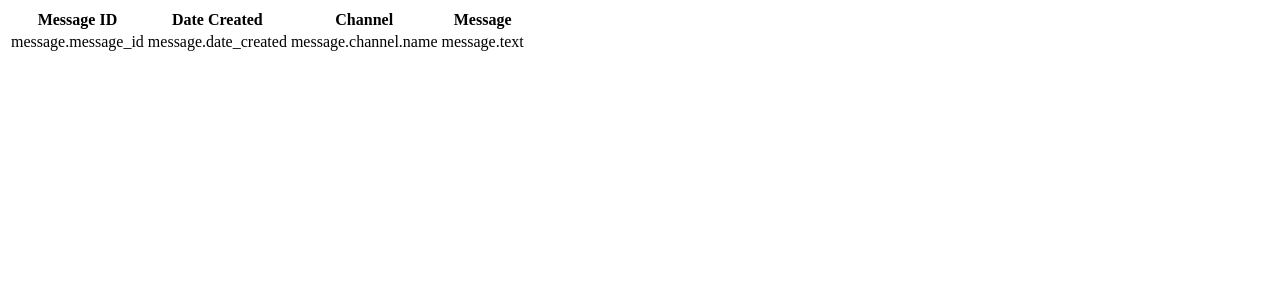
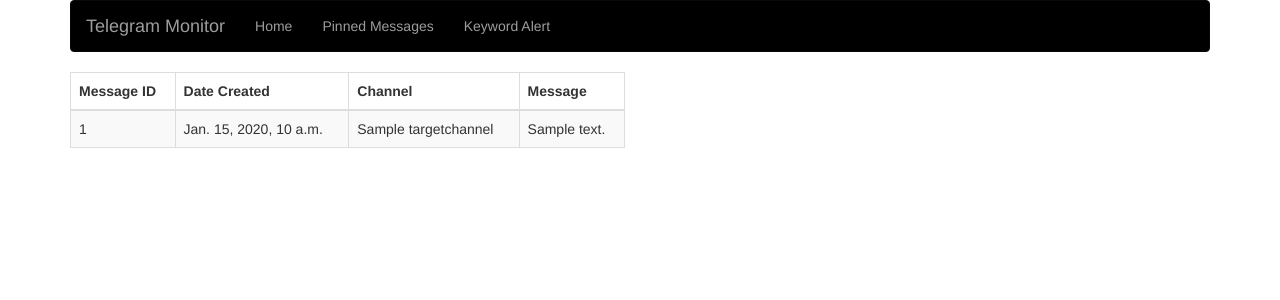
Before and after one commit to prinxy/telegram-monitor, a Django app: page /monitor/ in a window 1280 px wide. Shown: the top 300 px of the page. Run offline with Django 3.2, Linux system fonts and the light colour scheme; tables that the repository leaves empty hold one stand-in row (values such as "Sample post"); some libraries are stand-ins or nearby versions.

Commit message:
Bug fixes

```diff
--- a/monitor/templates/monitor/index.html
+++ b/monitor/templates/monitor/index.html
@@ -1,4 +1,4 @@
-
+{% extends 'monitor/base.html' %}
 
 {% block maincontent %}
     <div class="col-md-6">
@@ -12,10 +12,10 @@
             <tbody>
                 {% for message in pinned_messages %}
                     <tr>
-                        <td>message.message_id</td>
-                        <td>message.date_created</td>
-                        <td>message.channel.name</td>
-                        <td>message.text</td>
+                        <td>{{ message.message_id }}</td>
+                        <td>{{ message.date_created }}</td>
+                        <td>{{ message.channel.name }}</td>
+                        <td>{{ message.text }}</td>
                     </tr>
                 {% endfor %}
             </tbody>
```
